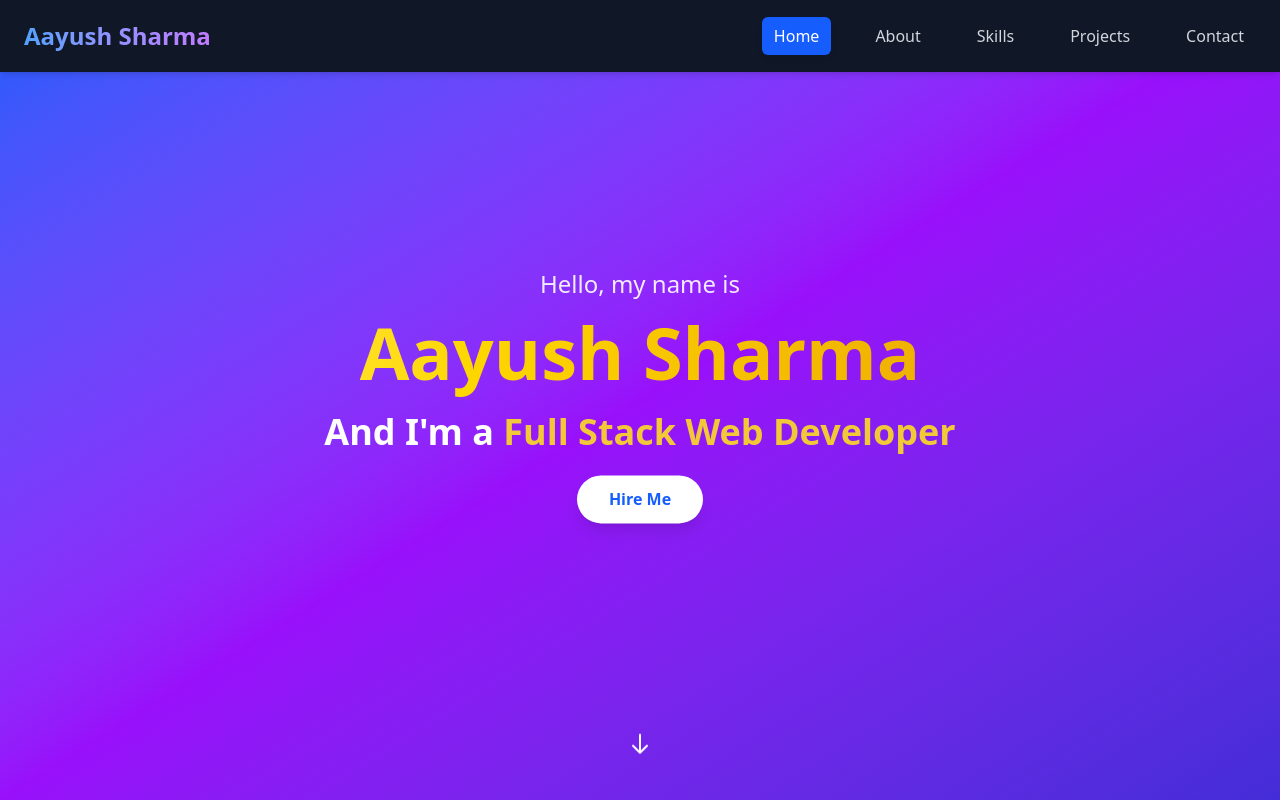
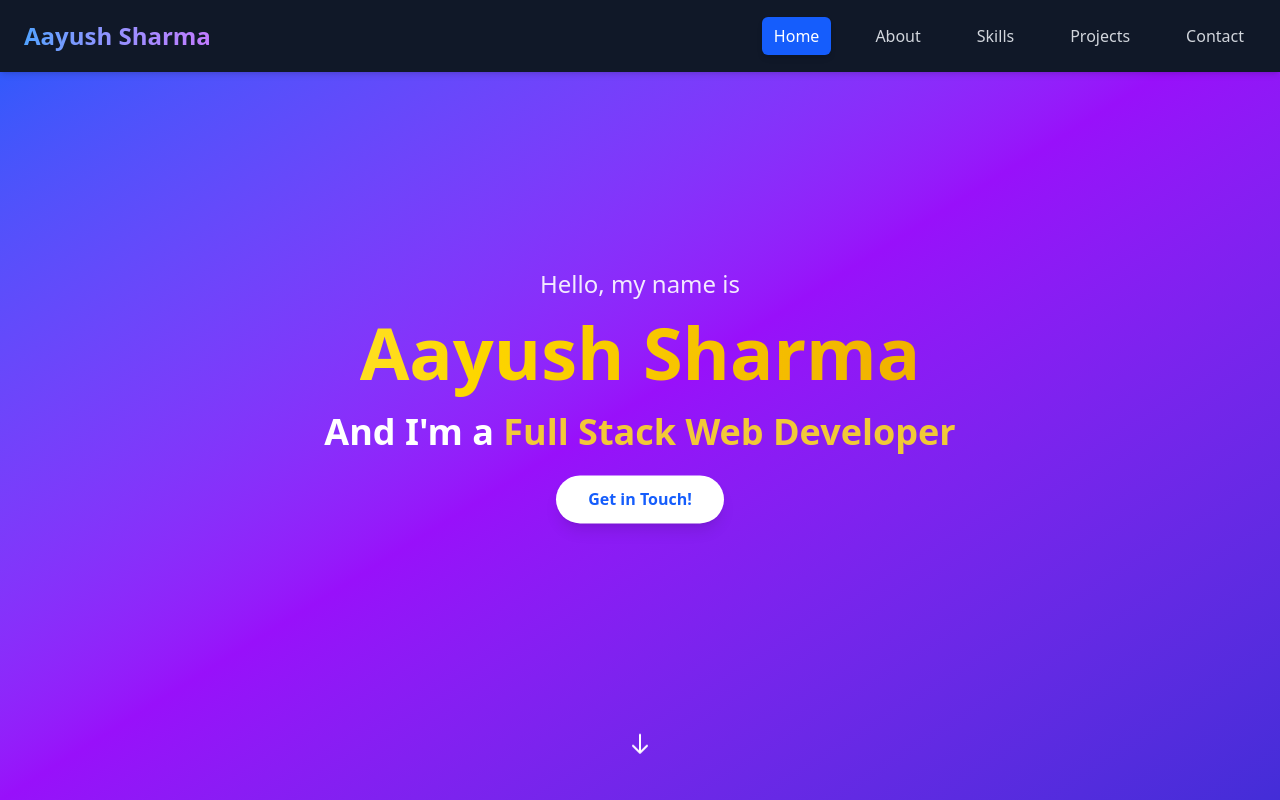
Before and after one commit to Aayushnhk/Portfolio-Master, a React (Vite) app: page / in a window 1280 px wide. Shown: the top 800 px of the page. Built offline with nearby package versions, Linux system fonts and the light colour scheme.

Commit message:
Home updated

```diff
--- a/src/components/Home.jsx
+++ b/src/components/Home.jsx
@@ -25,7 +25,7 @@ const Home = () => {
           href="#contact"
           className="inline-block bg-white text-blue-600 font-bold py-3 px-8 rounded-full shadow-lg hover:bg-gray-100 hover:shadow-xl transition-all duration-300 transform hover:scale-105 animate-bounce cursor-pointer"
         >
-          Hire Me
+          Get in Touch!
         </a>
       </div>
       <div className="absolute bottom-10 left-1/2 transform -translate-x-1/2 animate-bounce">
```
